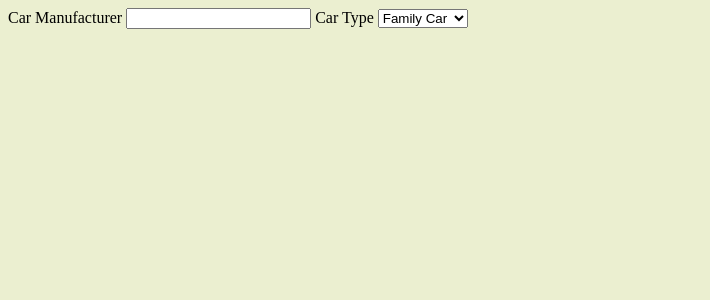
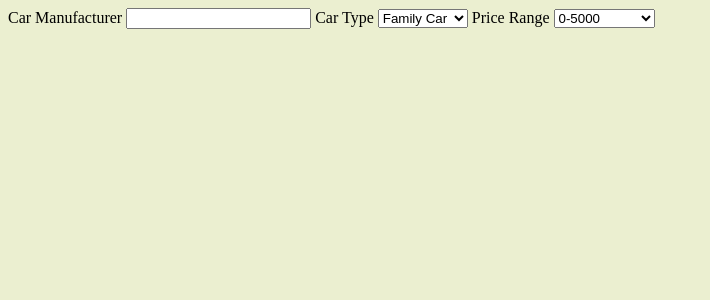
Before and after one commit to facn5/ExpressCars, a Node server app: page / in a window 1280 px wide. Shown: the top 300 px of the page, without its empty margins (0-710 px from the left). Run offline with Node 20, Linux system fonts and the light colour scheme; some libraries are stand-ins or nearby versions.

Commit message:
added price ranger drop down list

```diff
--- a/public/layouts/index.html
+++ b/public/layouts/index.html
@@ -20,6 +20,8 @@
     <input id="manufacturer" />
     Car Type
   <select> <option value="Family">Family Car</option> <option value="Hatchback">Hatchback</option> <option value="Convertible">Convertible</option> <option value="Sports">Sports</option> </select>
+Price Range
+<select> <option value="5000">0-5000</option> <option value="5000-10000">5000-10000</option> <option value="10000-25000">10000-25000</option> <option value="50000+">50000+</option> </select>
 
   </section>
 </body>
```
